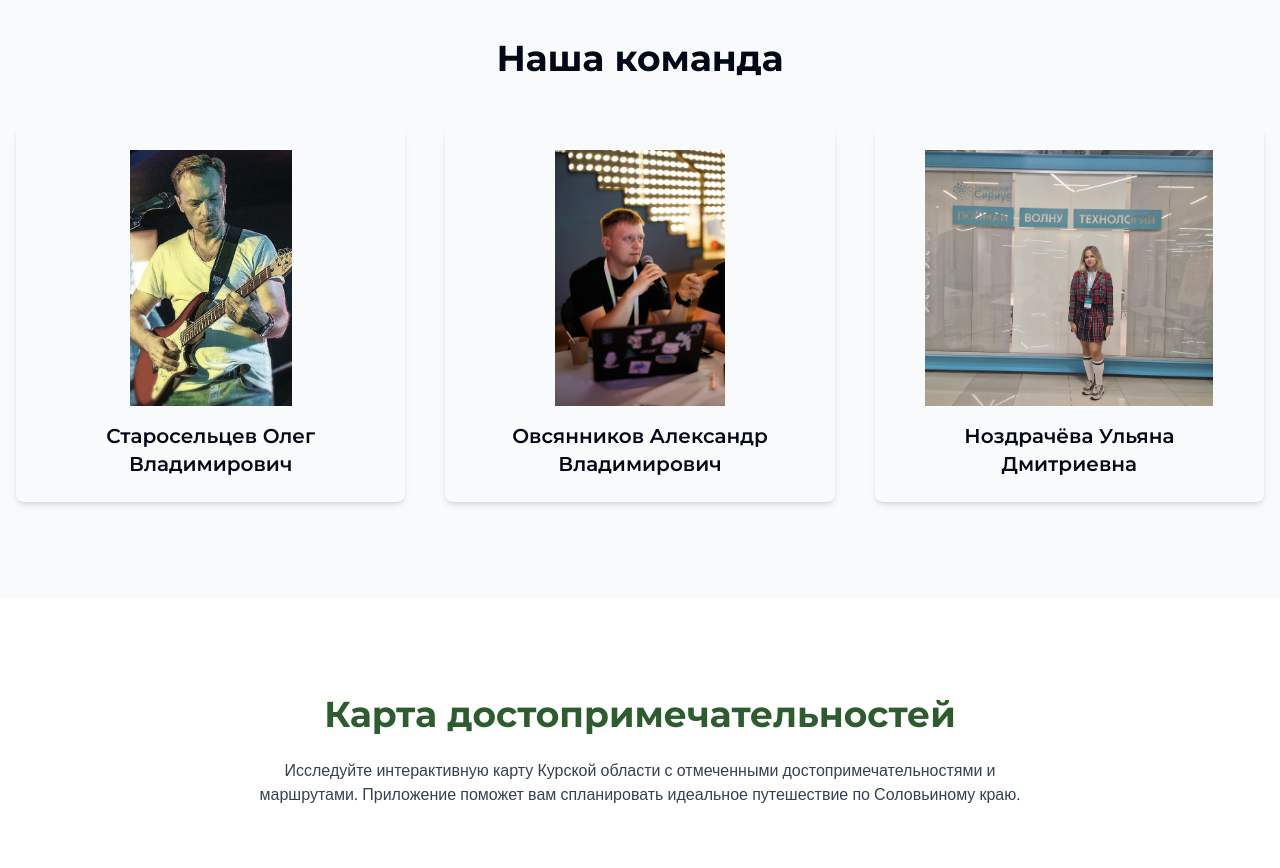
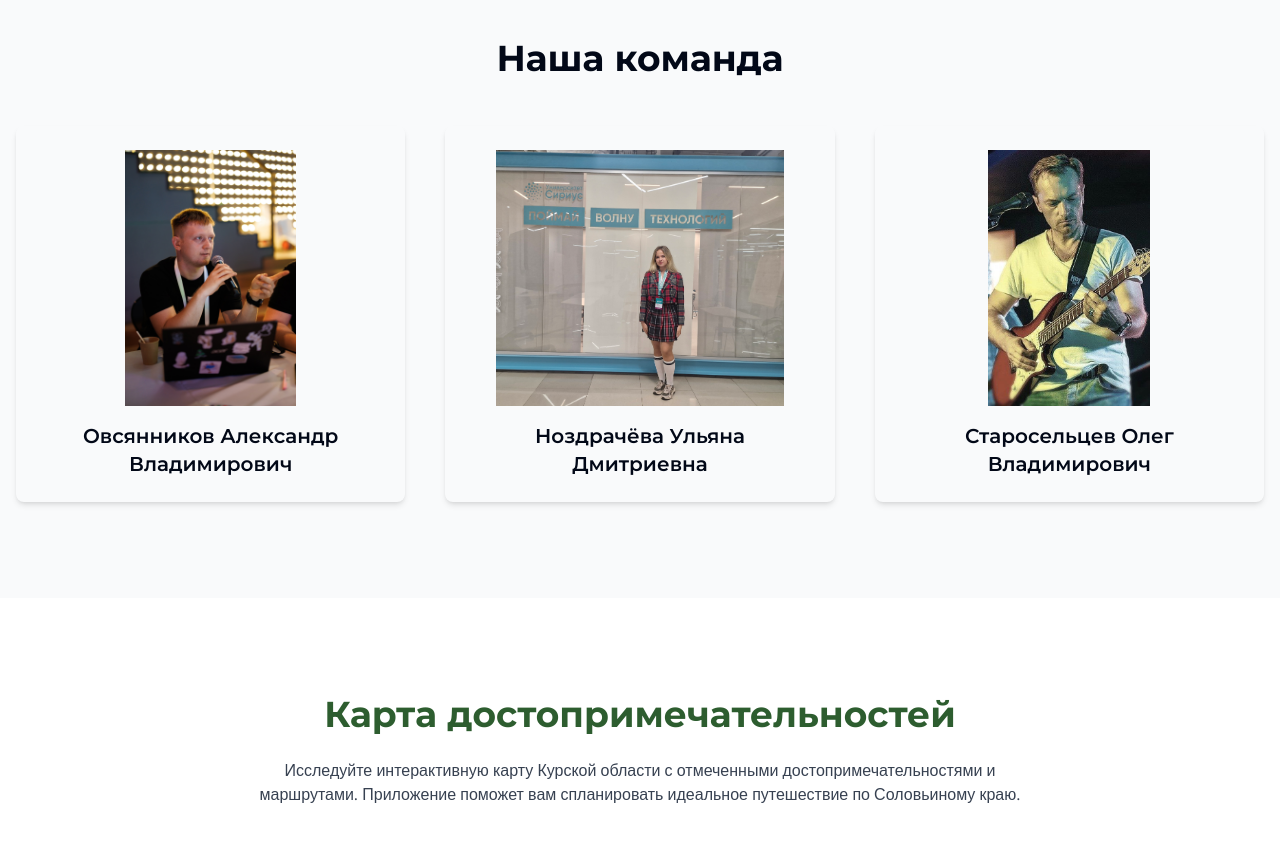
Before and after one commit to sasa12366/soloveiny-kray-guide, a React (Vite) app: page / in a window 1280 px wide. Shown: the part 3520-4388 px from the top of the page. Built offline with nearby package versions, Linux system fonts and the light colour scheme.

Commit message:
change team

```diff
--- a/src/components/TeamSection.tsx
+++ b/src/components/TeamSection.tsx
@@ -5,22 +5,25 @@ import { ScrollArea } from '@/components/ui/scroll-area';
 const TeamSection = () => {
   const teamMembers = [
     {
+
       id: 1,
+      name: 'Овсянников Александр Владимирович',
+      photo: '/lovable-uploads/team2.png',
+      initials: 'ОАВ',
+
+    },
+    {
+      id: 2,
+      name: 'Ноздрачёва Ульяна Дмитриевна',
+      photo: '/lovable-uploads/team3.png',
+      initials: 'НУД',
+
+    },
+    {
+      id: 3,
       name: 'Старосельцев Олег Владимирович',
       photo: '/lovable-uploads/team1.png',
       initials: 'СОВ',
-    },
-    {
-      id: 2,
-      name: 'Овсянников Александр Владимирович',
-      photo: '/lovable-uploads/team2.png',
-      initials: 'ОАВ',
-    },
-    {
-      id: 3,
-      name: 'Ноздрачёва Ульяна Дмитриевна',
-      photo: '/lovable-uploads/team3.png',
-      initials: 'НУД',
     },
   ];
 
```
